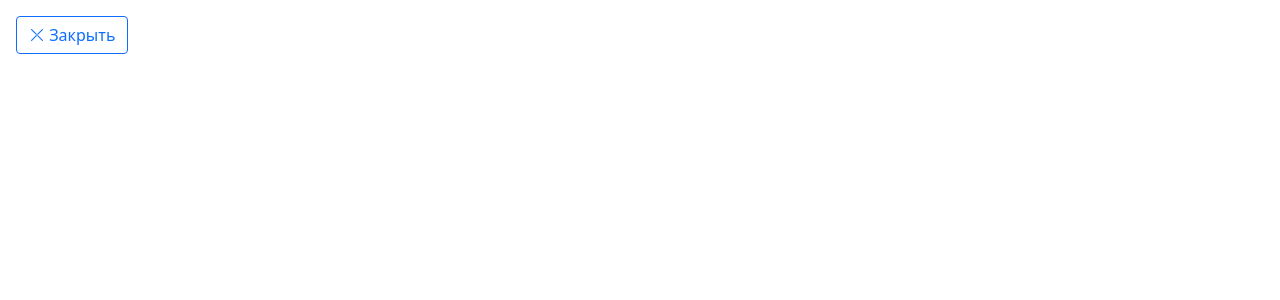
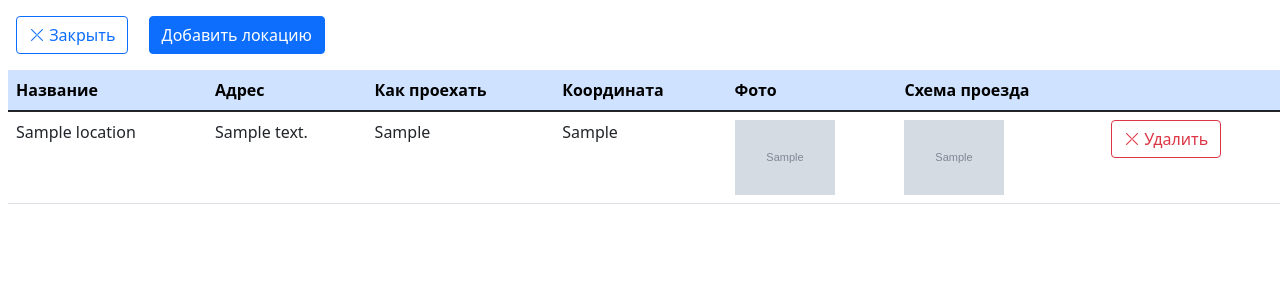
Before and after one commit to tsibul/upsystems_bot, a Django app: page /game_management/glossary/location in a window 1280 px wide. Before the commit the part shown is almost empty. Shown: the top 300 px of the page. Run offline with Django 4.2, Linux system fonts and the light colour scheme; a user stored in the database is signed in; tables that the repository leaves empty hold one stand-in row (values such as "Sample post"); grey boxes marked "Sample" are stand-in pictures; parts of the project's set-up code (start-up, migrations or seed data) failed here and were passed over; some libraries are stand-ins or nearby versions.

Commit message:
location, delete_location

```diff
--- a/game_management/templates/game_management/glossary/location.html
+++ b/game_management/templates/game_management/glossary/location.html
@@ -17,6 +17,68 @@
 <body>
 <button type="button" onclick="window.close()" class="btn btn-outline-primary m-3"><i class="bi bi-x-lg"></i>&nbsp;Закрыть</button>
 
+<!-- Button trigger modal -->
+<button type="button" class="btn btn-primary" data-bs-toggle="modal" data-bs-target="#locModal">
+Добавить локацию</button>
+
+<!-- Modal -->
+<div class="modal fade" id="locModal" tabindex="-1" aria-labelledby="locModalLabel" aria-hidden="true">
+  <div class="modal-dialog">
+    <div class="modal-content">
+      <div class="modal-header">
+        <h5 class="modal-title" id="locModalLabel">Добавить/редактировать локацию</h5>
+        <button type="button" class="btn-close" data-bs-dismiss="modal" aria-label="Close"></button>
+      </div>
+      <form action="{% url 'game_management:update_location' %}" method="post">
+      {%  csrf_token %}
+      <div class="modal-body">
+        <input type="number" name="loc_id" id="loc_id" readonly>
+        ...
+      </div>
+      <div class="modal-footer">
+        <button type="button" class="btn btn-secondary" data-bs-dismiss="modal"
+                onclick="clearGameModal();">Отменить</button>
+        <button type="submit" class="btn btn-primary">Сохранить</button>
+      </div>
+      </form>
+    </div>
+  </div>
+</div>
+
+<table class="table table-hover ms-2" style="max-width: 1400px;">
+    <thead>
+    <tr class="table-primary">
+        <th>Название</th>
+        <th>Адрес</th>
+        <th>Как проехать</th>
+        <th>Координата</th>
+        <th>Фото</th>
+        <th>Схема проезда</th>
+        <th></th>
+    </tr>
+    </thead>
+    <tbody>
+    {% for loc in locations %}
+    <tr data-bs-toggle="modal" data-bs-target="#locModal" onclick="fillLocationModal(this);" data-id="{{ loc.id }}">
+        <td>{{ loc.location_name }}</td>
+        <td>{{ loc.location_address }}</td>
+        <td>{{ loc.Location_directions }}</td>
+        <td>{{ loc.location_point }}</td>
+        <td><img src="{{ loc.location_photo }}" style="max-width: 100px; max-height: 100px;"></td>
+        <td><img src="{{ loc.direction_photo }}" style="max-width: 100px; max-height: 100px;"></td>
+        <td>
+            <form action="{% url 'game_management:delete_location' %}" method="post">
+            {% csrf_token %}
+            <button class="btn btn-outline-danger" type="submit">
+               <i class="bi bi-x-lg"></i>&nbsp;Удалить
+            </button>
+            </form>
+        </td>
+    </tr>
+    {% endfor %}
+    </tbody>
+</table>
+
 
 <script src="{% static 'game_management/bootstrap.bundle.min.js' %}" crossorigin="anonymous"></script>
 <script src="{% static 'game_management/game_management.js' %}" crossorigin="anonymous"></script>
--- a/game_management/urls.py
+++ b/game_management/urls.py
@@ -39,4 +39,6 @@ urlpatterns = [
     path('glossary/game_functions/delete_function', views.delete_function, name='delete_function'),
 
     path('glossary/location', views.location, name='location'),
+    path('glossary/location/update_location', views.update_location, name='update_location'),
+    path('glossary/location/delete_location', views.delete_location, name='delete_location'),
 ]
--- a/game_management/views/glossary.py
+++ b/game_management/views/glossary.py
@@ -177,5 +177,19 @@ def delete_function(request):
 
 @login_required()
 def location(request):
-    context = {}
+    locations = Location.objects.filter(active=True)
+    context = {'locations': locations}
     return render(request, 'game_management/glossary/location.html', context)
+
+def update_location(reqest):
+    return HttpResponseRedirect(reverse('game_management:location'))
+
+
+def delete_location(request):
+    try:
+        location = Location.objects.get(id=request.POST['to_delete'])
+        location.active = False
+        location.save()
+    except:
+        pass
+    return HttpResponseRedirect(reverse('game_management:location'))
```
